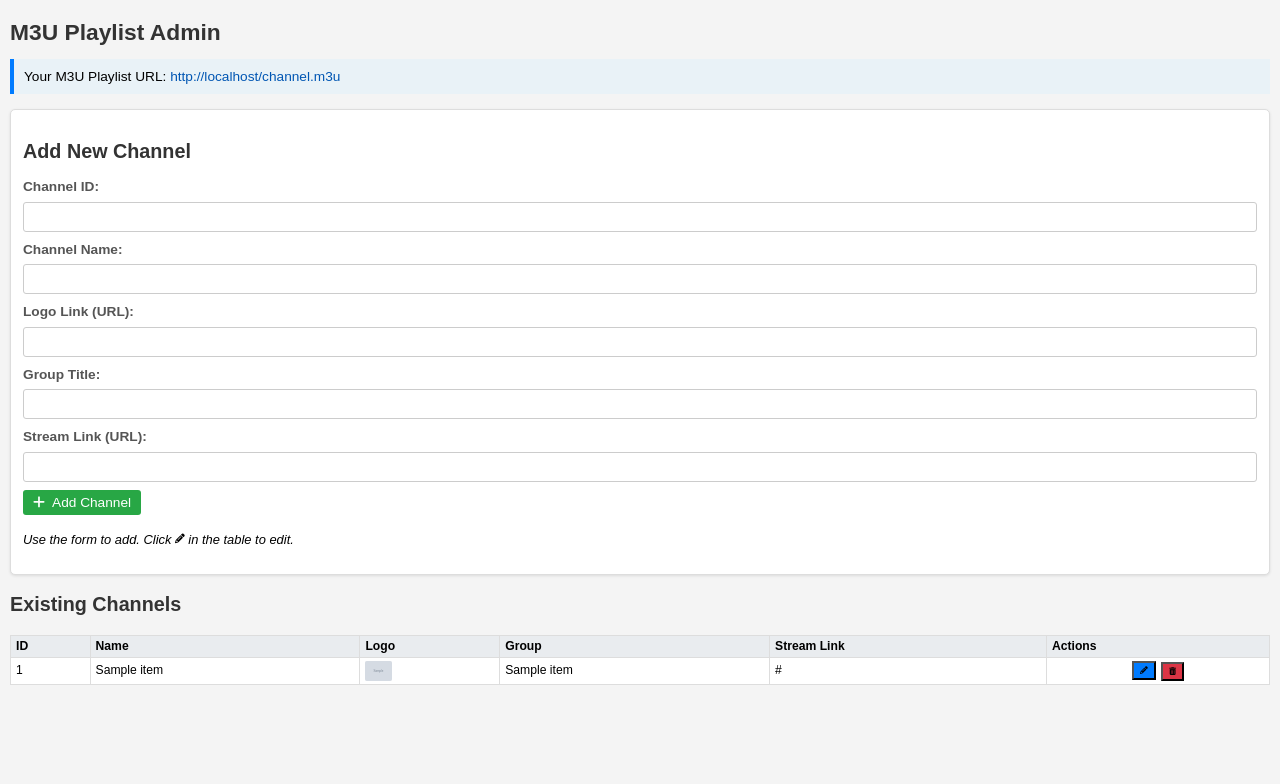
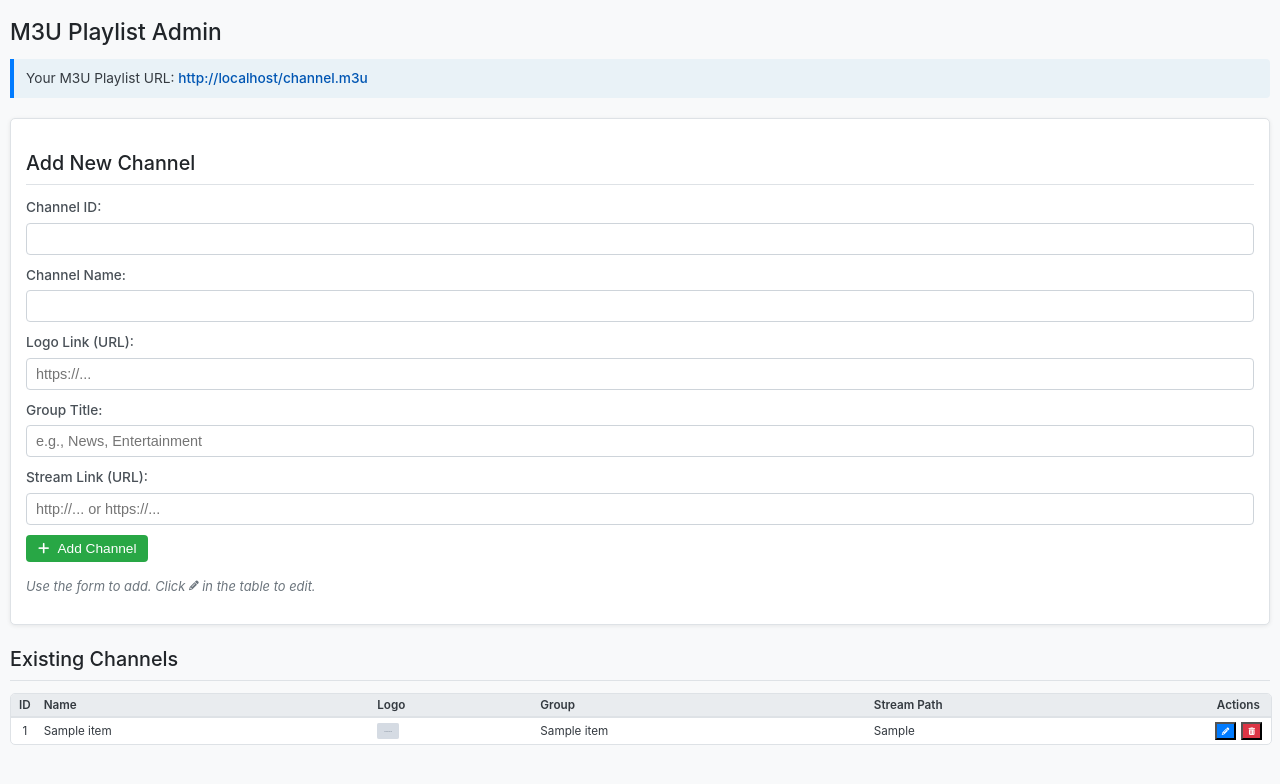
Before and after one commit to shahariarmahfuz/Live, a Flask app: page /admin1 in a window 1280 px wide. Shown: the top 784 px of the page. Run offline with Flask 3, Linux system fonts and the light colour scheme; grey boxes marked "Sample" are stand-in pictures; a database or web service that is not in the repository returns one stand-in record (values such as "Sample title"); data that the repository does not hold is empty.

Commit message:
Update admin.html

```diff
--- a/templates/admin.html
+++ b/templates/admin.html
@@ -7,198 +7,226 @@
     <link rel="stylesheet" href="https://cdnjs.cloudflare.com/ajax/libs/font-awesome/6.5.2/css/all.min.css" integrity="sha512-SnH5WK+bZxgPHs44uWIX+LLJAJ9/2PkPKZ5QiAj6Ta86w+fsb2TkcmfRyVX3pBnMFcV7oQPJkl9QevSCWr3W6A==" crossorigin="anonymous" referrerpolicy="no-referrer" />
     <style>
         body {
-            font-family: sans-serif;
+            font-family: -apple-system, BlinkMacSystemFont, "Segoe UI", Roboto, "Helvetica Neue", Arial, sans-serif;
             margin: 10px;
             line-height: 1.5;
-            font-size: 0.95em; /* Base font size for form area */
+            font-size: 0.95em;
             max-width: 100%;
             overflow-x: hidden;
-            background-color: #f4f4f4;
+            background-color: #f8f9fa;
+            color: #343a40;
         }
         h1, h2 {
-            color: #333;
+            color: #212529;
             margin-top: 15px;
             margin-bottom: 10px;
             font-size: 1.5em;
+            font-weight: 500;
         }
         h2 {
             font-size: 1.3em;
+            border-bottom: 1px solid #dee2e6;
+            padding-bottom: 5px;
+            margin-bottom: 12px;
         }
 
-        /* --- Form Styles (Mostly Unchanged) --- */
         form#channel-form {
-            margin-bottom: 15px;
-            padding: 12px;
-            border: 1px solid #ddd;
+            margin-bottom: 20px;
+            padding: 15px;
+            border: 1px solid #dee2e6;
             border-radius: 5px;
-            background-color: #fff;
+            background-color: #ffffff;
             box-sizing: border-box;
-            box-shadow: 0 1px 3px rgba(0,0,0,0.1);
+            box-shadow: 0 1px 4px rgba(0,0,0,0.08);
         }
         form#channel-form label {
             display: block;
-            margin-bottom: 4px;
-            font-weight: bold;
-            color: #555;
+            margin-bottom: 5px;
+            font-weight: 500;
+            color: #495057;
             font-size: 0.9em;
         }
         form#channel-form input[type="text"] {
             width: 100%;
-            padding: 6px 8px;
-            margin-bottom: 8px;
-            border: 1px solid #ccc;
-            border-radius: 3px;
+            padding: 7px 9px;
+            margin-bottom: 10px;
+            border: 1px solid #ced4da;
+            border-radius: 4px;
             font-size: 0.95em;
             box-sizing: border-box;
+            transition: border-color 0.15s ease-in-out, box-shadow 0.15s ease-in-out;
         }
         form#channel-form input[type="text"]:focus {
-            border-color: #007bff;
-            outline: none;
-            box-shadow: 0 0 0 2px rgba(0, 123, 255, 0.25);
+            border-color: #80bdff;
+            outline: 0;
+            box-shadow: 0 0 0 0.2rem rgba(0, 123, 255, 0.25);
         }
         form#channel-form button {
-            padding: 5px 10px;
+            padding: 6px 12px;
             color: white;
             border: none;
-            border-radius: 3px;
+            border-radius: 4px;
             cursor: pointer;
             font-size: 0.9em;
-            margin-right: 5px;
+            font-weight: 500;
+            margin-right: 6px;
             margin-bottom: 5px;
             vertical-align: middle;
-            transition: background-color 0.2s ease;
+            transition: background-color 0.2s ease, opacity 0.2s ease;
         }
         form#channel-form button i {
-            margin-right: 4px;
+            margin-right: 5px;
+            font-size: 0.95em;
         }
         form#channel-form button:hover {
-            opacity: 0.85;
+            opacity: 0.9;
         }
         #submit-button { background-color: #28a745; }
         #submit-button.update-mode { background-color: #007bff; }
-        #cancel-edit-button { background-color: #ffc107; color: #333; display: none; }
-        #cancel-edit-button:hover { background-color: #e0a800; }
+        #cancel-edit-button { background-color: #ffc107; color: #212529; display: none; }
+        #cancel-edit-button:hover { background-color: #e0a800; opacity: 1; }
 
-        /* --- M3U Link Style --- */
         .m3u-link {
             margin-top: 10px;
-            margin-bottom: 15px;
+            margin-bottom: 20px;
             font-size: 0.9em;
             background-color: #e9f2f7;
-            padding: 8px 10px;
+            padding: 10px 12px;
             border-left: 4px solid #007bff;
-            word-break: break-all; /* URL যেন ভেঙ্গে পরের লাইনে যায় */
-            line-height: 1.4; /* URL লম্বা হলে লাইন হাইট ঠিক রাখা */
+            word-break: break-all;
+            line-height: 1.4;
+            border-radius: 0 4px 4px 0;
         }
         .m3u-link a {
             color: #0056b3;
             text-decoration: none;
-            /* font-weight: bold; */ /* বোল্ড বাদ দেওয়া হলো */
+            font-weight: 500;
         }
         .m3u-link a:hover {
             text-decoration: underline;
         }
 
-        /* --- Table Styles (Made More Compact) --- */
-        .table-container { /* Wrapper div for overflow */
+        .table-container {
              overflow-x: auto;
              width: 100%;
-             margin-top: 15px;
+             margin-top: 5px;
+             border: 1px solid #dee2e6;
+             border-radius: 5px;
+             background-color: #ffffff;
         }
         table#channels-table {
             width: 100%;
             border-collapse: collapse;
-            font-size: 0.80em; /* টেবিলের ফন্ট সাইজ আরও কমানো হলো */
-            line-height: 1.3; /* টেবিলের লাইন হাইট কমানো হলো */
-            background-color: #fff;
-            box-shadow: 0 1px 3px rgba(0,0,0,0.1);
+            font-size: 0.77em;
+            line-height: 1.25;
+            box-shadow: 0 1px 3px rgba(0,0,0,0.05);
+            table-layout: auto;
         }
         #channels-table th,
         #channels-table td {
-            border: 1px solid #ddd;
-            padding: 2px 5px; /* সেলের প্যাডিং আরও কমানো হলো */
+            border-bottom: 1px solid #dee2e6;
+            padding: 3px 5px;
             text-align: left;
+            vertical-align: middle;
             word-break: break-word;
-            vertical-align: middle;
         }
+         #channels-table tr:last-child td {
+             border-bottom: none;
+         }
         #channels-table th {
             background-color: #e9ecef;
             font-weight: 600;
-            white-space: nowrap; /* হেডার যেন এক লাইনে থাকে */
-            padding: 3px 5px; /* হেডারের প্যাডিং সামান্য বেশি */
+            white-space: nowrap;
+            padding: 4px 5px;
+            border-top: none; /* Remove top border for headers */
+            border-bottom-width: 2px; /* Thicker bottom border for header */
         }
         #channels-table tr:nth-child(even) {
-            background-color: #f8f9fa;
+             /* Optional: Subtle striping */
+            /* background-color: #f8f9fa; */
         }
          #channels-table tr.editing {
-             background-color: #cfe2ff;
+             background-color: #cfe2ff !important;
+         }
+         #channels-table tr:hover:not(.editing) {
+             background-color: #f1f3f5;
          }
          #channels-table img {
-            max-height: 20px; /* Logo height আরও কমানো হলো */
-            max-width: 40px; /* Max width for logo */
+            max-height: 16px;
+            max-width: 32px;
             vertical-align: middle;
             background-color: #eee;
             border-radius: 2px;
+            display: block;
          }
-         /* Stream Link Column Width (Optional) */
-         /*
+
+         #channels-table th:nth-child(1),
+         #channels-table td:nth-child(1) {
+             white-space: nowrap;
+             text-align: center;
+             width: 1%;
+             padding-left: 8px;
+             padding-right: 8px;
+         }
+
          #channels-table th:nth-child(5),
          #channels-table td:nth-child(5) {
-             min-width: 150px; // or some other value
-             max-width: 250px;
+             white-space: nowrap;
              overflow: hidden;
              text-overflow: ellipsis;
-             white-space: nowrap;
+             max-width: 180px;
+             cursor: help;
          }
-         #channels-table td:nth-child(5) {
-             cursor: help; // Indicate full link is in title
-         }
-         */
 
-        /* --- Action Buttons in Table (Made More Compact) --- */
-        #channels-table .actions {
+         #channels-table th:nth-child(6),
+         #channels-table td:nth-child(6) {
             white-space: nowrap;
             text-align: center;
+            width: 1%;
+            padding-left: 8px;
+            padding-right: 8px;
+         }
+
+        #channels-table .actions button {
+            padding: 2px 5px;
+            font-size: 0.85em;
+            margin: 1px;
+            display: inline-block;
+            vertical-align: middle;
+            line-height: 1; /* Ensure button height is consistent */
         }
-        #channels-table .actions button {
-            padding: 2px 6px; /* অ্যাকশন বাটনের প্যাডিং আরও কমানো */
-            font-size: 0.85em; /* অ্যাকশন বাটনের আইকন সাইজ আরও কমানো */
-            margin: 1px; /* Margin কমানো */
-            display: inline-block;
+        #channels-table .actions button i {
+            vertical-align: middle; /* Align icon better */
         }
-        #channels-table .actions .edit-button-js { background-color: #007bff; }
-        #channels-table .actions .delete-button { background-color: #dc3545; }
+        #channels-table .actions .edit-button-js { background-color: #007bff; color: white; }
+        #channels-table .actions .delete-button { background-color: #dc3545; color: white; }
         #channels-table .actions .delete-form { display: inline-block; margin: 0; padding: 0; vertical-align: middle; }
 
-        /* --- Other Styles --- */
         .error-message {
             color: #721c24;
             background-color: #f8d7da;
             border: 1px solid #f5c6cb;
-            padding: 8px 10px;
-            border-radius: 3px;
-            margin-bottom: 10px;
+            padding: 10px 12px;
+            border-radius: 4px;
+            margin-bottom: 15px;
             font-size: 0.9em;
         }
         input[readonly] {
             background-color: #e9ecef;
             cursor: not-allowed;
+            opacity: 0.7;
         }
 
-        /* --- Responsive Styles (Adjusted for smaller table font) --- */
         @media (max-width: 768px) {
-             /* Form font size remains larger */
-             .table-container table { font-size: 0.75em; } /* টেবিল ফন্ট আরও ছোট */
+             body { font-size: 0.92em; }
+             .table-container table { font-size: 0.75em; }
              #channels-table th, #channels-table td { padding: 2px 4px; }
-             #channels-table .actions button { padding: 2px 5px; font-size: 0.8em; }
+             #channels-table th { padding: 3px 4px; }
+             #channels-table .actions button { padding: 2px 4px; font-size: 0.8em; }
+             #channels-table td:nth-child(5) { max-width: 110px; }
+             #channels-table img { max-height: 15px; max-width: 30px; }
         }
-        @media (max-width: 600px) {
-             /* Optional: Hide less important columns */
-             /*
-             #channels-table th:nth-child(3), #channels-table td:nth-child(3) { display: none; } // Hide Logo
-             #channels-table th:nth-child(4), #channels-table td:nth-child(4) { display: none; } // Hide Group
-             */
-        }
+
     </style>
 </head>
 <body>
@@ -209,7 +237,7 @@
     </div>
 
     {% if error %}
-        <div class="error-message"><i class="fa-solid fa-circle-exclamation"></i> {{ error }}</div>
+        <div class="error-message"><i class="fa-solid fa-circle-exclamation" style="margin-right: 5px;"></i> {{ error }}</div>
     {% endif %}
 
     <form id="channel-form" method="POST" action="{{ url_for('add_or_update_channel_m3u') }}">
@@ -223,13 +251,13 @@
         <input type="text" id="name" name="name" required>
 
         <label for="logo_link">Logo Link (URL):</label>
-        <input type="text" id="logo_link" name="logo_link">
+        <input type="text" id="logo_link" name="logo_link" placeholder="https://...">
 
         <label for="group_title">Group Title:</label>
-        <input type="text" id="group_title" name="group_title">
+        <input type="text" id="group_title" name="group_title" placeholder="e.g., News, Entertainment">
 
         <label for="stream_link">Stream Link (URL):</label>
-        <input type="text" id="stream_link" name="stream_link" required>
+        <input type="text" id="stream_link" name="stream_link" required placeholder="http://... or https://...">
 
         <button type="submit" id="submit-button" title="Add New Channel">
             <i class="fa-solid fa-plus"></i> <span class="button-text">Add Channel</span>
@@ -238,7 +266,7 @@
             <i class="fa-solid fa-ban"></i> <span class="button-text">Cancel</span>
         </button>
 
-        <p style="font-size: 0.85em; margin-top: 10px;"><em>Use the form to add. Click <i class="fa-solid fa-pencil fa-xs"></i> in the table to edit.</em></p>
+        <p style="font-size: 0.85em; margin-top: 10px; color: #6c757d;"><em>Use the form to add. Click <i class="fa-solid fa-pencil fa-xs"></i> in the table to edit.</em></p>
     </form>
 
     <h2>Existing Channels</h2>
@@ -251,7 +279,7 @@
                         <th>Name</th>
                         <th>Logo</th>
                         <th>Group</th>
-                        <th>Stream Link</th>
+                        <th>Stream Path</th>
                         <th>Actions</th>
                     </tr>
                 </thead>
@@ -266,11 +294,13 @@
                             <td>{{ channel.name }}</td>
                             <td>
                                 {% if channel.logo_link %}
-                                    <img src="{{ channel.logo_link }}" alt="Logo" onerror="this.style.display='none'">
+                                    <img src="{{ channel.logo_link }}" alt="" onerror="this.style.display='none'">
                                 {% endif %}
                             </td>
                             <td>{{ channel.group_title }}</td>
-                            <td title="{{ channel.stream_link }}">{{ (channel.stream_link[:20] + '...') if channel.stream_link|length > 20 else channel.stream_link }}</td>
+                            <td title="{{ channel.stream_link }}">
+                               {{ channel.stream_path | default(channel.stream_link[-30:] if channel.stream_link else '', true) }}
+                            </td>
                             <td class="actions">
                                 <button type="button" class="edit-button-js" title="Edit Channel '{{ channel.name | escape }}'">
                                     <i class="fa-solid fa-pencil fa-xs"></i> </button>
@@ -289,8 +319,6 @@
     {% endif %}
 
     <script>
-        // --- আগের জাভাস্ক্রিপ্ট কোড এখানে থাকবে ---
-        // (No changes needed in JS for these specific requests)
         const channelForm = document.getElementById('channel-form');
         const formTitle = document.getElementById('form-title');
         const channelIdInput = document.getElementById('channel_id');
@@ -320,6 +348,7 @@
             if (currentlyEditingRow) {
                 currentlyEditingRow.classList.remove('editing');
             }
+             channelIdInput.focus(); // Focus on the first field
         }
 
         if (channelsTable) {
@@ -358,13 +387,26 @@
                     formTitle.textContent = 'Edit Channel';
                     cancelEditButton.style.display = 'inline-block';
 
+                    // Scroll smoothly and focus on the name input for editing
                     channelForm.scrollIntoView({ behavior: 'smooth', block: 'start' });
+                    nameInput.focus();
+                    nameInput.select(); // Select the text for easy replacement
                 }
             });
         }
 
         cancelEditButton.addEventListener('click', resetFormToAddMode);
 
+        // Optional: Reset form if user presses Escape key while editing
+        document.addEventListener('keydown', function(event) {
+            if (event.key === 'Escape' && isEditInput.value === 'true') {
+                resetFormToAddMode();
+            }
+        });
+
+        // Set initial focus
+        // channelIdInput.focus(); // Focus on ID field on page load
+
     </script>
 
 </body>
```
